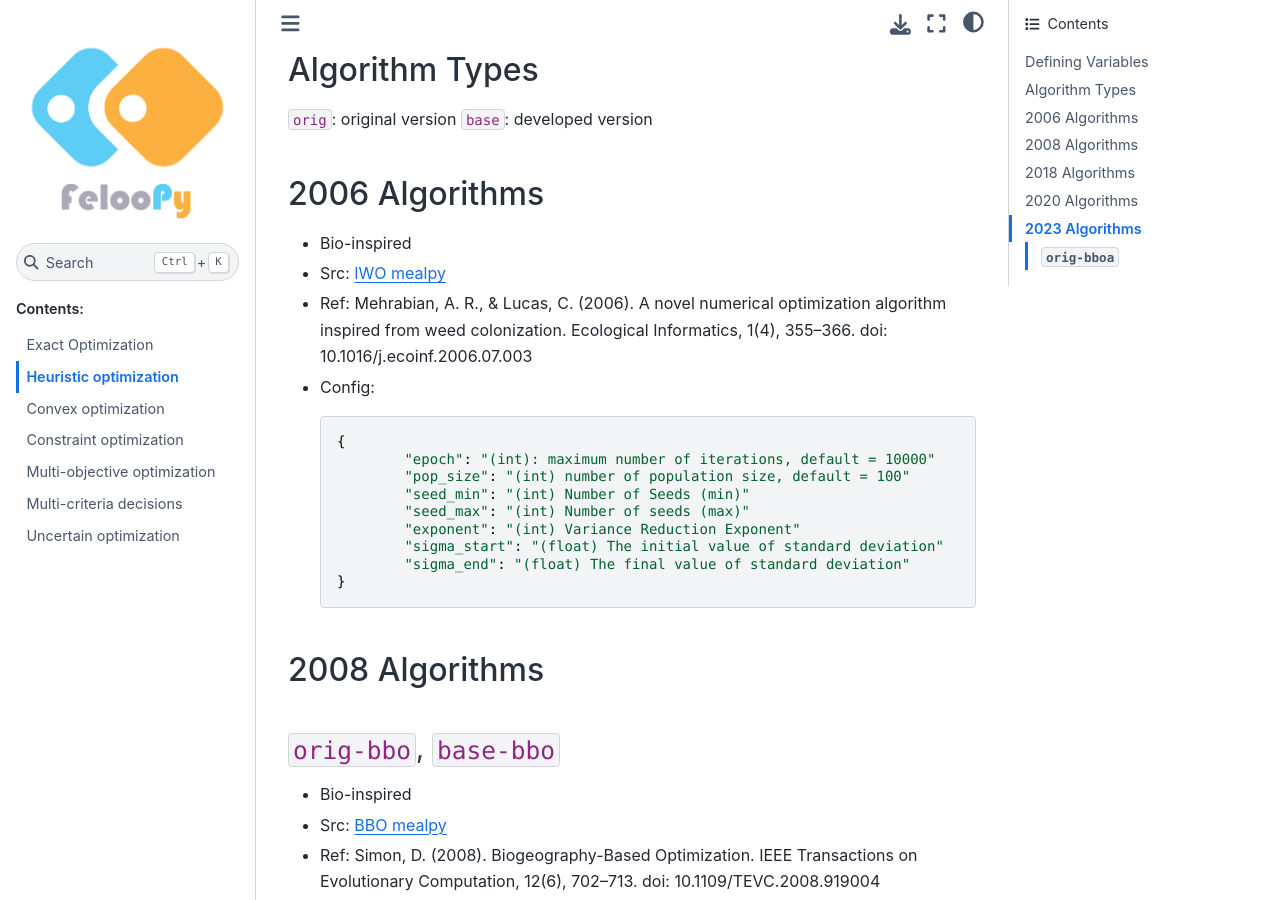
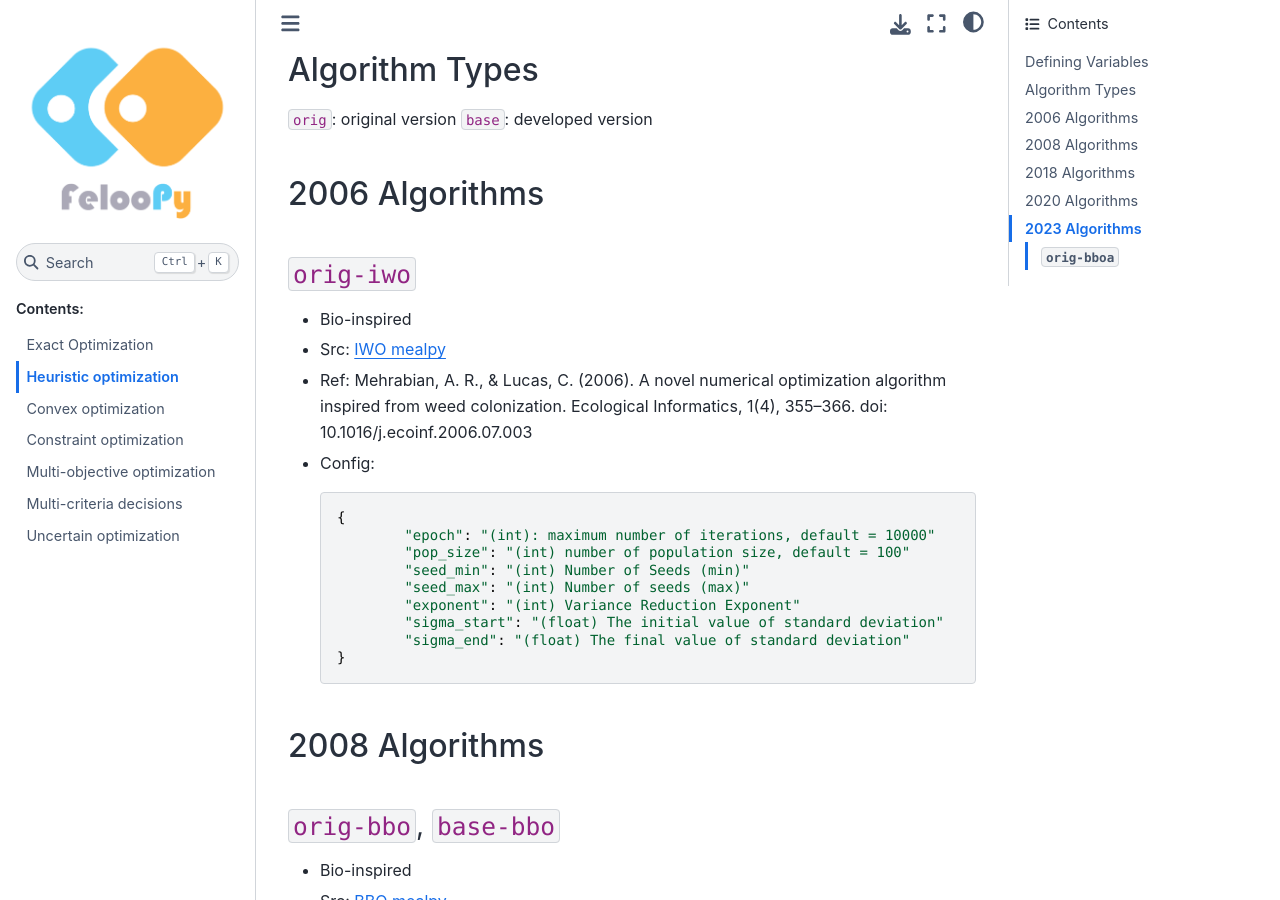
Before and after one commit to ktafakkori/feloopy, a Sphinx documentation site: the page built from docs/heuristic.md, in a window 1280 px wide and 900 px high, scrolled down 670 px. Built offline with Sphinx 7.4.7 and the Sphinx Book theme 1.1.4, drawn with Linux system fonts in a browser that asks for light colours.

Commit message:
revised docs.

```diff
--- a/docs/heuristic.md
+++ b/docs/heuristic.md
@@ -27,6 +27,8 @@ In this documentation section, the elements that let you work with heuristic opt
 `base`: developed version
 
 ## 2006 Algorithms
+
+### `orig-iwo`
 
 - Bio-inspired
 
```
